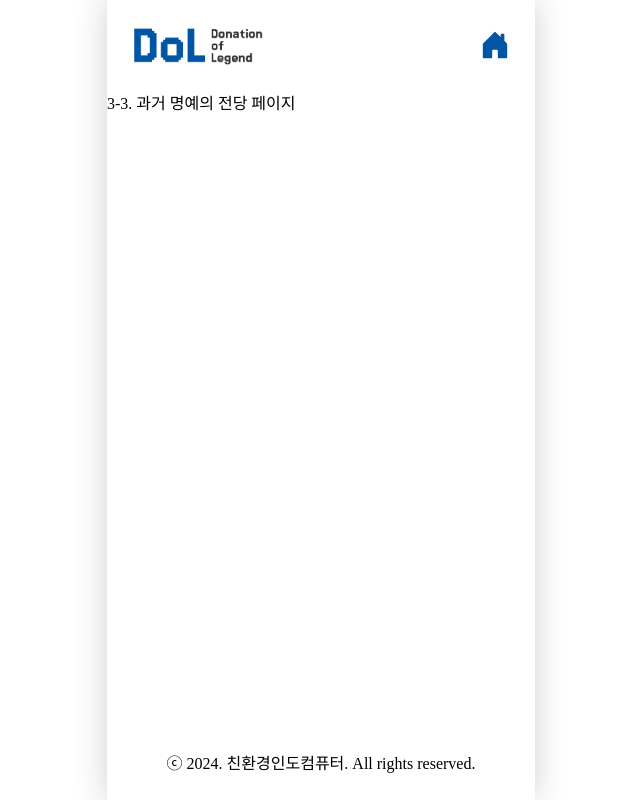
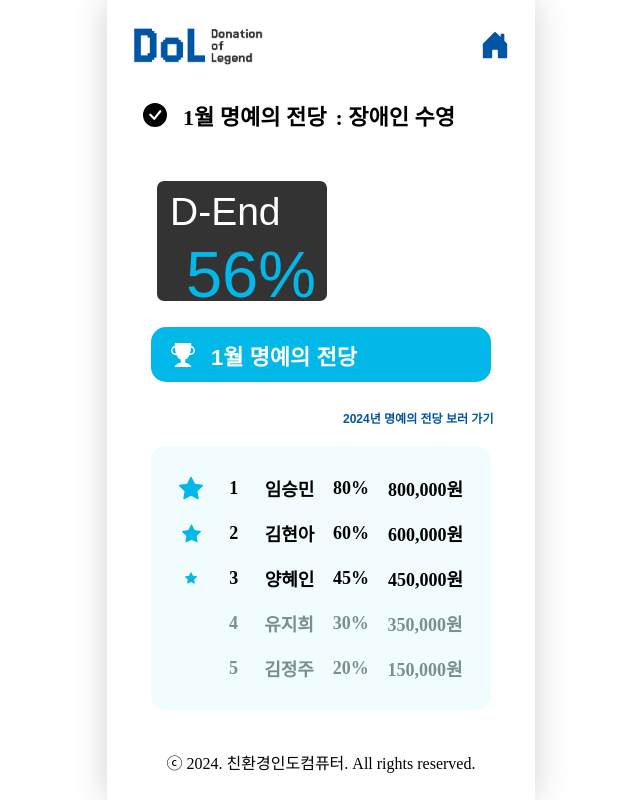
Before and after one commit to 2024-HUFSummer-HACKATHON/EnvIndiaComputer, a React (Create React App) app: page /pastranking in a window 1280 px wide. Shown: the whole page, without its empty margins (319-959 px from the left). Built offline with nearby package versions, Linux system fonts and the light colour scheme; a web font is replaced by a local one.

Commit message:
feat: 과거 명예의 전당 라우팅 및 페이지 구현

```diff
--- a/src/pages/PastRanking.jsx
+++ b/src/pages/PastRanking.jsx
@@ -1,11 +1,111 @@
-import React from 'react'
+import React from 'react';
+import { BsCheckCircleFill, BsFillTrophyFill } from "react-icons/bs";
+import styled from 'styled-components';
+import { useLocation, useNavigate } from 'react-router-dom';
+import BlockButtons from '../components/BlockButtons';
+import PersonRanking from '../components/PersonRanking';
+
+const Title = styled.div`
+  display: flex;
+  flex-direction: row;
+  align-items: center;
+  margin: 9px 0 50px 36px;
+  .icons{
+    margin-right: 16px;
+    width: 24px;
+    height: 24px;
+  }
+`;
+
+const Month = styled.div`
+  font-size: ${({ theme }) => theme.fontSizes.BtnText};
+  font-weight: 600;
+`;
+
+const Subject = styled.div`
+  font-size: ${({ theme }) => theme.fontSizes.BtnText};
+  font-weight: 700;
+  margin-left: 9px;
+`;
+
+const PercentBox = styled.div`
+  width: 170px;
+  height: 120px;
+  background-color: #333333;
+  border-radius: 7px;
+  margin-left: 50px;
+`;
+
+const Dday = styled.div`
+  font-family: ${({ theme }) => theme.fonts.english};
+  font-weight: 400;
+  font-size: 39px;
+  padding-top: 9px;
+  padding-left: 13px;
+  color: ${({ theme }) => theme.colors.white};
+`;
+
+const Percent = styled.div`
+  font-family: ${({ theme }) => theme.fonts.english};
+  font-weight: 400;
+  font-size: 65px;
+  padding-top: 3px;
+  padding-right: 11px;
+  color: #01B8E9;
+  display: flex;
+  justify-content: flex-end;
+`;
+
+const StyledBlockButton = styled(BlockButtons)`
+  button {
+    &:hover {
+      opacity: 1; // 호버 효과 제거
+    }
+  }
+`;
+
+const HallMove = styled.button`
+  font-size: 12px;
+  font-weight: 700;
+  color: #0055A5;
+  cursor: pointer;
+  border: none;
+  background-color: #ffffff;
+  margin-left: 230px;
+`;
 
 function PastRanking() {
+  const navigate = useNavigate();
+  const location = useLocation();
+  const { month } = location.state || { month: '1월' }; // 기본값을 '1월'로 설정
+
   return (
-    <div>
-      3-3. 과거 명예의 전당 페이지
-    </div>
-  )
+    <>
+      <Title>
+        <BsCheckCircleFill className='icons'/>
+        <Month>
+          {month} 명예의 전당
+        </Month>
+        <Subject>
+          : 장애인 수영
+        </Subject>
+      </Title>
+      <PercentBox>
+        <Dday>
+          D-End
+        </Dday>
+        <Percent>
+          56%
+        </Percent>
+      </PercentBox>
+
+      <StyledBlockButton icon={<BsFillTrophyFill />} text={`${month} 명예의 전당`} />
+      <HallMove onClick={() => navigate('/join')}>
+        2024년 명예의 전당 보러 가기
+      </HallMove>
+      <PersonRanking />
+    </>
+  );
 }
 
-export default PastRanking
+export default PastRanking;
--- a/src/pages/PastRankingList.jsx
+++ b/src/pages/PastRankingList.jsx
@@ -2,6 +2,7 @@ import React from 'react';
 import { BsFillStarFill, BsCheckCircleFill, BsDashCircle, BsFillTrophyFill } from "react-icons/bs";
 import styled from 'styled-components';
 import BlockButtons from '../components/BlockButtons';
+import { useNavigate } from "react-router-dom";
 
 const Title = styled.div`
   display: flex;
@@ -28,6 +29,17 @@ const months = [
 
 function PastRankingList() {
   const currentMonth = new Date().getMonth(); // 0부터 시작하므로 1월은 0, 12월은 11
+  const navigate = useNavigate();
+
+  const handleClick = (index) => {
+    if (index < currentMonth) {
+      navigate('/pastranking', { state: { month: months[index] } });
+    } else if (index === currentMonth) {
+      navigate('/ranking');
+    } else {
+      alert("아직 기부가 시작되지 않았어요!");
+    }
+  };
 
   return (
     <>
@@ -41,7 +53,7 @@ function PastRankingList() {
           const isCurrent = index === currentMonth; // 현재 달
           const icon = isCurrent ? <BsCheckCircleFill/> : <BsDashCircle/>;
           const bgColor = isPast ? '#01B8E9' : isCurrent ? '#0055A5' : '#E1F0F4';
-          const textColor = isPast ? '#ffffff' : isCurrent ? '#ffffff' : '#AFCED6'; // 현재 달은 흰색(#ffffff), 과거 달은 흰색(#ffffff), 미래 달은 #AFCED6
+          const textColor = isPast || isCurrent ? '#ffffff' : '#AFCED6'; // 현재 달과 과거 달은 흰색(#ffffff), 미래 달은 #AFCED6
 
           return (
             <BlockButtons
@@ -50,6 +62,7 @@ function PastRankingList() {
               text={`${month}: ${month} 주제`}
               bgColor={bgColor}
               textColor={textColor}
+              onClick={() => handleClick(index)}
             />
           );
         })}
```
